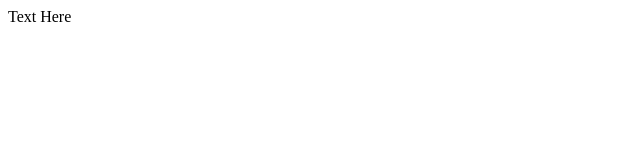
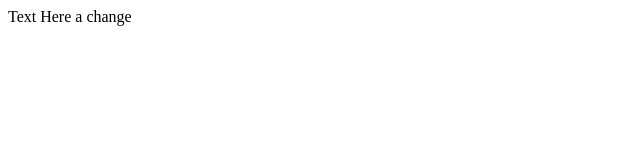
Before and after one commit to SL1DEmemphis/WebDevProject, a plain HTML site: page html/index.html in a window 1280 px wide. Shown: the full height of the page, 0-640 px from the left. Drawn offline with Linux system fonts and the light colour scheme.

Commit message:
added text

```diff
--- a/html/index.html
+++ b/html/index.html
@@ -5,7 +5,7 @@
 </head>
 <body>
 
-Text Here
+Text Here a change
 
 </body>
 </html>
```
